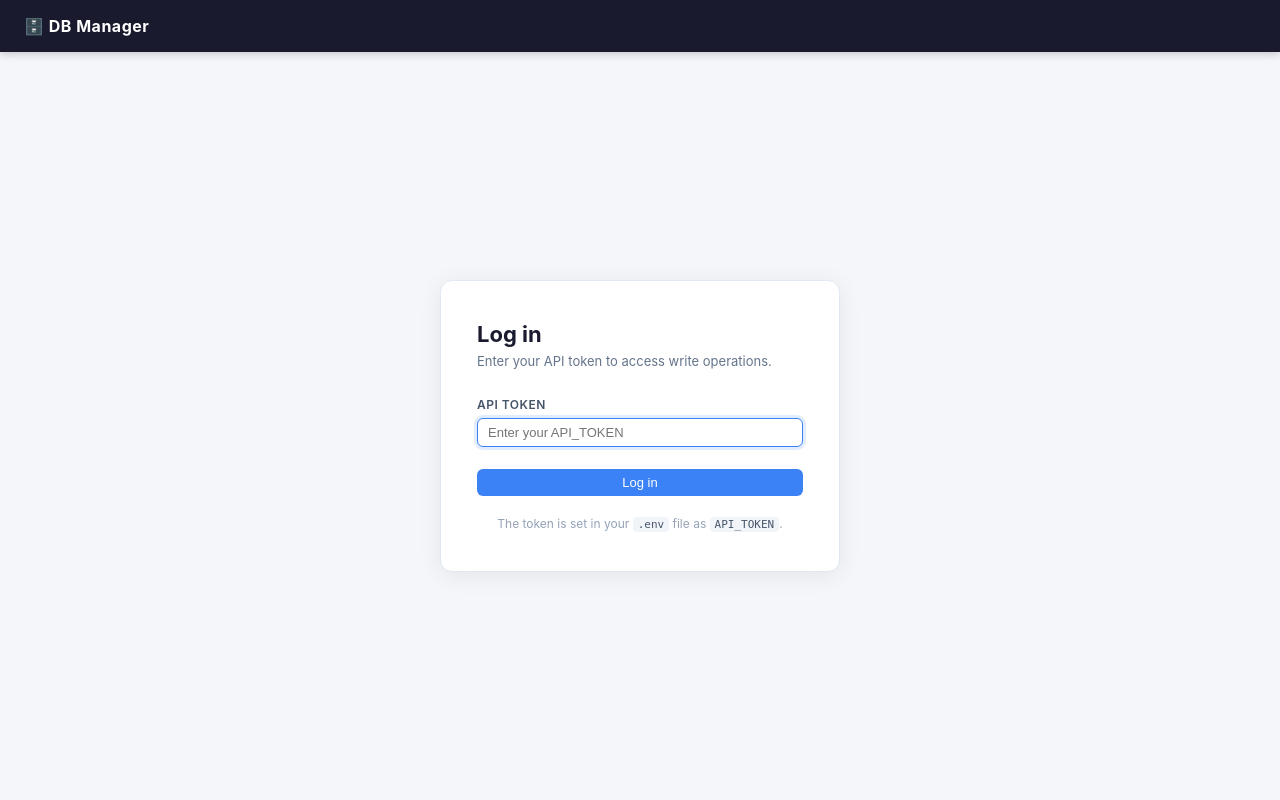
After one commit to tomadams2909/db_management_app, a Flask app: template templates/login.html in a window 1280 px wide. The commit adds this page. Run offline with Flask 3, Linux system fonts and the light colour scheme; the template is opened without the code that fills it, so the values that code supplies are empty; parts of the project's set-up code (start-up, migrations or seed data) failed here and were passed over; some libraries are stand-ins or nearby versions.

Commit message:
feat: add session-based login with Bearer token fallback and rate limiting

```diff
--- a/app.py
+++ b/app.py
@@ -32,15 +32,25 @@ _API_TOKEN = get_env("API_TOKEN")
 
 
 def require_auth(f):
-    """Protect a route with Bearer token auth. Returns 401 if token is missing or wrong."""
+    """Protect a route with session auth (browser) or Bearer token (API clients)."""
     @wraps(f)
     def decorated(*args, **kwargs):
+        if session.get("authenticated"):
+            return f(*args, **kwargs)
         auth = request.headers.get("Authorization", "")
-        if not auth.startswith("Bearer ") or auth[len("Bearer "):] != _API_TOKEN:
-            logger.warning("Unauthorised request to %s from %s", request.path, request.remote_addr)
+        if auth.startswith("Bearer ") and auth[len("Bearer "):] == _API_TOKEN:
+            return f(*args, **kwargs)
+        logger.warning("Unauthorised request to %s from %s", request.path, request.remote_addr)
+        # API clients get JSON 401; browser requests get redirected to login
+        if request.headers.get("Authorization") or request.content_type == "application/json":
             return jsonify({"error": "Unauthorised"}), 401
-        return f(*args, **kwargs)
+        return redirect(url_for("login", next=request.full_path))
     return decorated
+
+
+@app.context_processor
+def inject_auth():
+    return {"logged_in": session.get("authenticated", False)}
 
 
 # ── Request logging middleware ────────────────────────────────────────────────
@@ -561,6 +571,31 @@ def ops_execute_sql():
                            open_card="execute-sql")
 
 
+# ── Auth ─────────────────────────────────────────────────────────────────────
+
+@app.route("/login", methods=["GET", "POST"])
+@limiter.limit("10 per minute")
+def login():
+    if session.get("authenticated"):
+        return redirect(url_for("browse"))
+    error = None
+    if request.method == "POST":
+        token = request.form.get("token", "").strip()
+        if token == _API_TOKEN:
+            session["authenticated"] = True
+            next_url = request.form.get("next") or url_for("browse")
+            return redirect(next_url)
+        error = "Incorrect token. Check your API_TOKEN in .env."
+        logger.warning("Failed login attempt from %s", request.remote_addr)
+    return render_template("login.html", error=error, next=request.args.get("next", ""))
+
+
+@app.route("/logout")
+def logout():
+    session.pop("authenticated", None)
+    return redirect(url_for("login"))
+
+
 # ── Health check ─────────────────────────────────────────────────────────────
 
 @app.route("/health")
--- a/style/style.css
+++ b/style/style.css
@@ -9,6 +9,20 @@ body { font-family: -apple-system, BlinkMacSystemFont, "Segoe UI", Roboto, sans-
 .nav-link { color: #aab4c8; text-decoration: none; padding: 6px 14px; border-radius: 6px; font-weight: 500; transition: background 0.15s, color 0.15s; }
 .nav-link:hover { background: rgba(255,255,255,0.08); color: #fff; }
 .nav-link.active { background: #3b82f6; color: #fff; }
+.nav-link-auth { margin-left: 8px; border: 1px solid rgba(255,255,255,0.15); }
+.nav-link-auth:hover { border-color: rgba(255,255,255,0.3); }
+
+/* ── Login page ───────────────────────────────────────────────────────────── */
+.login-wrapper { display: flex; align-items: center; justify-content: center; min-height: calc(100vh - 52px); background: #f5f6fa; }
+.login-card { background: #fff; border: 1px solid #e2e8f0; border-radius: 12px; padding: 40px 36px; width: 100%; max-width: 400px; box-shadow: 0 4px 24px rgba(0,0,0,0.07); }
+.login-title { font-size: 22px; font-weight: 700; color: #1a1a2e; margin-bottom: 6px; }
+.login-subtitle { font-size: 13px; color: #64748b; margin-bottom: 28px; }
+.login-field { margin-bottom: 18px; }
+.login-label { display: block; font-size: 12px; font-weight: 600; color: #475569; text-transform: uppercase; letter-spacing: 0.5px; margin-bottom: 6px; }
+.login-input { width: 100%; }
+.login-btn { width: 100%; padding: 10px; font-size: 14px; margin-top: 4px; }
+.login-hint { margin-top: 20px; font-size: 12px; color: #94a3b8; text-align: center; }
+.login-hint code { background: #f1f5f9; padding: 1px 5px; border-radius: 4px; font-size: 11px; color: #475569; }
 
 /* ── Browse Layout ────────────────────────────────────────────────────────── */
 .container { display: flex; height: calc(100vh - 52px); overflow: hidden; }
--- a/templates/browse.html
+++ b/templates/browse.html
@@ -11,6 +11,11 @@
     <div class="nav-links">
         <a href="/browse" class="nav-link active">Browse</a>
         <a href="/operations" class="nav-link">Operations</a>
+        {% if logged_in %}
+            <a href="/logout" class="nav-link nav-link-auth">Log out</a>
+        {% else %}
+            <a href="/login" class="nav-link nav-link-auth">Log in</a>
+        {% endif %}
     </div>
 </nav>
 <div class="container">
--- /dev/null
+++ b/templates/login.html
@@ -0,0 +1,43 @@
+<!DOCTYPE html>
+<html>
+<head>
+    <title>Log in – DB Manager</title>
+    <link rel="stylesheet" href="/static/style.css">
+</head>
+<body>
+<nav class="navbar">
+    <span class="nav-brand">🗄️ DB Manager</span>
+</nav>
+
+<div class="login-wrapper">
+    <div class="login-card">
+        <h1 class="login-title">Log in</h1>
+        <p class="login-subtitle">Enter your API token to access write operations.</p>
+
+        {% if error %}
+            <div class="alert alert-error" style="margin-bottom:16px;">{{ error }}</div>
+        {% endif %}
+
+        <form method="post" action="/login">
+            <input type="hidden" name="next" value="{{ next }}">
+            <div class="login-field">
+                <label class="login-label">API Token</label>
+                <input
+                    type="password"
+                    name="token"
+                    class="text-input login-input"
+                    placeholder="Enter your API_TOKEN"
+                    autofocus
+                    autocomplete="current-password"
+                >
+            </div>
+            <button type="submit" class="btn btn-primary login-btn">Log in</button>
+        </form>
+
+        <p class="login-hint">
+            The token is set in your <code>.env</code> file as <code>API_TOKEN</code>.
+        </p>
+    </div>
+</div>
+</body>
+</html>
--- a/templates/operations.html
+++ b/templates/operations.html
@@ -11,6 +11,11 @@
     <div class="nav-links">
         <a href="/browse" class="nav-link">Browse</a>
         <a href="/operations" class="nav-link active">Operations</a>
+        {% if logged_in %}
+            <a href="/logout" class="nav-link nav-link-auth">Log out</a>
+        {% else %}
+            <a href="/login" class="nav-link nav-link-auth">Log in</a>
+        {% endif %}
     </div>
 </nav>
 
--- a/templates/table_view.html
+++ b/templates/table_view.html
@@ -10,6 +10,11 @@
     <div class="nav-links">
         <a href="/browse?database={{ selected_db }}" class="nav-link active">Browse</a>
         <a href="/operations" class="nav-link">Operations</a>
+        {% if logged_in %}
+            <a href="/logout" class="nav-link nav-link-auth">Log out</a>
+        {% else %}
+            <a href="/login" class="nav-link nav-link-auth">Log in</a>
+        {% endif %}
     </div>
 </nav>
 
```
